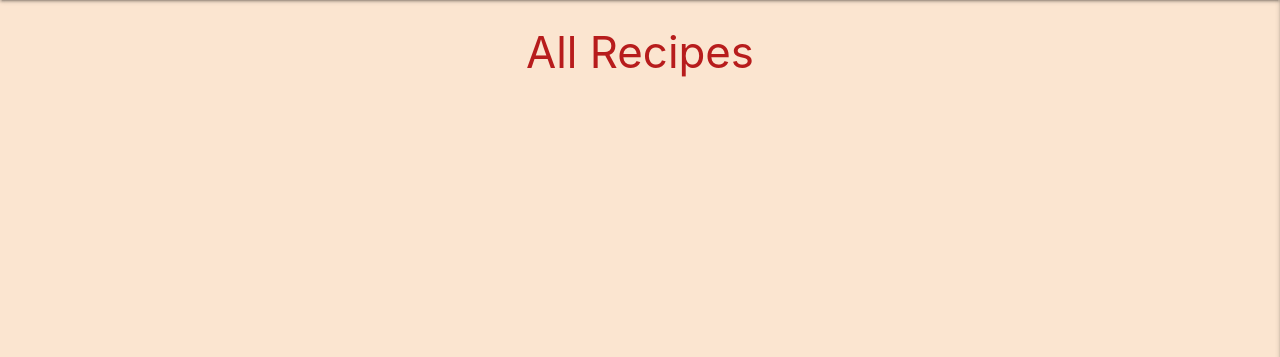
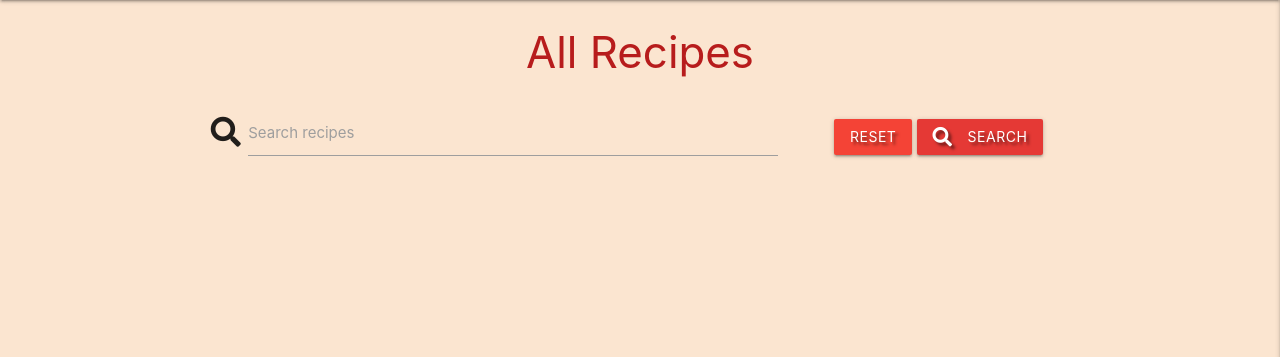
Before and after one commit to paulvmking/Pal-lette, a Flask app: page / in a window 1280 px wide. Shown: the part 64-421 px from the top of the page. Run offline with Flask 2, Linux system fonts and the light colour scheme; data that the repository does not hold is empty; some libraries are stand-ins or nearby versions.

Commit message:
Added Search functionality

```diff
--- a/app.py
+++ b/app.py
@@ -32,6 +32,22 @@ def paginated(recipes, page):
         paginated_recipes,
         pagination
     ]
+
+
+@app.route("/search", methods=["GET", "POST"])
+def search():
+    page = request.args.get(get_page_parameter(), type=int, default=1)
+    query = request.form.get("query")
+    recipes = list(mongo.db.recipes.find({"$text": {"$search": query}}))
+    pagination_obj = paginated(recipes, page)
+    paginated_recipes = pagination_obj[0]
+    pagination = pagination_obj[1]
+    categories = mongo.db.categories.find()
+    return render_template("recipes.html", recipes=recipes,
+                           total=len(recipes), categories=categories,
+                           recipe_paginated=paginated_recipes,
+                           pagination=pagination,
+                           title="Search Result", search=True)
 
 
 @app.route("/")
--- a/templates/recipes.html
+++ b/templates/recipes.html
@@ -2,6 +2,23 @@
 {% block content %}
 
 <h3 class="red-text text-darken-4 center-align">All Recipes</h3>
+<div class="row">
+    <form action="{{ url_for('search') }}" method="post" class="col s12">
+        <div class="row valign-wrapper center-align">
+            <div class="input-field col s12 m8">
+                <i class="fas fa-search prefix light-orange-text text-darken-4"></i>
+                <input type="text" name="query" id="query" minlength="3" class="validate" required>
+                <label for="query">Search recipes</label>
+            </div>
+            <div class="col s12 m4">
+                <a href="{{ url_for('get_recipes') }}" class="red btn text-shadow">Reset</a>
+                <button type="submit" class="red darken-1 btn text-shadow">
+                    <i class="fas fa-search left"></i> Search
+                </button>
+            </div>
+        </div>
+    </form>
+</div>
 <div class="row center-align">
     {{ pagination.links }}
 </div>
```
